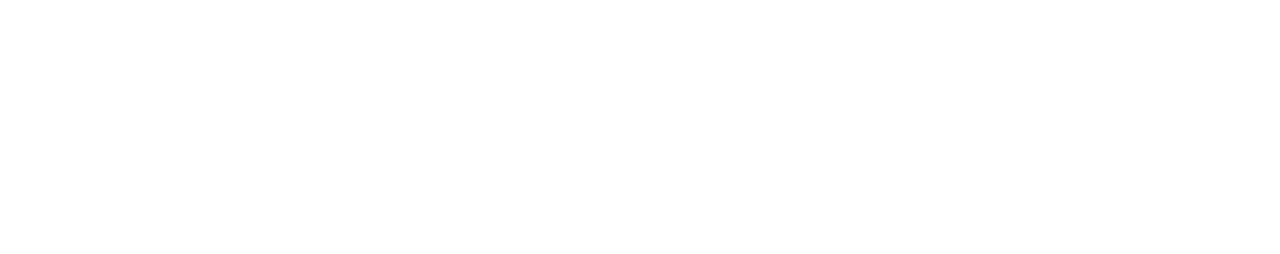
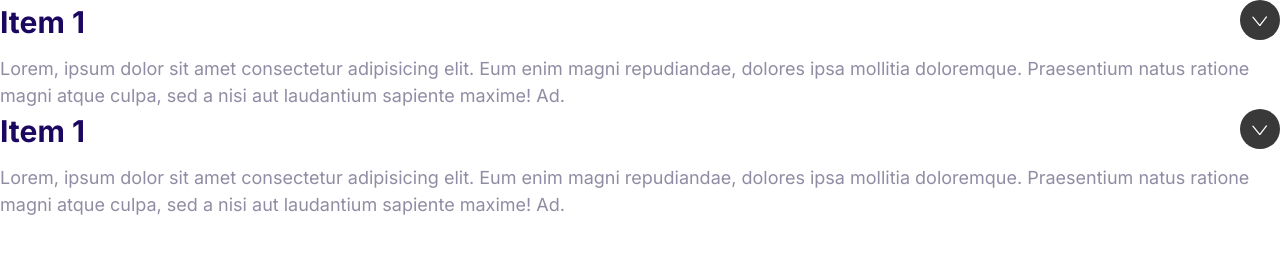
Before and after one commit to jmaletto1/responsive-web-design-challenge, a plain HTML site: page index.html in a window 1280 px wide. Drawn offline with Linux system fonts and the light colour scheme.

Commit message:
Create collapsible components

```diff
--- a/css/styles.css
+++ b/css/styles.css
@@ -561,3 +561,37 @@ a {
     margin: 0 2rem;
   }
 }
+
+/* Collapsibles */
+.collapsible__header {
+  display: flex;
+  justify-content: space-between;
+}
+
+.collapsible__heading {
+  margin-top: 0;
+  font-size: 3rem;
+}
+
+.collapsible__chevron {
+  transform: rotate(-90deg);
+  transition: transform 0.3s;
+}
+
+.collapsible__content {
+  /* display: none; */
+  max-height: 0;
+  overflow: hidden;
+  opacity: 0;
+  transition: all 0.3s;
+}
+
+.collapsible--expanded .collapsible__chevron {
+  transform: rotate(0);
+}
+
+.collapsible--expanded .collapsible__content {
+  /* display: block; */
+  max-height: 100vh;
+  opacity: 1;
+}
--- a/index.html
+++ b/index.html
@@ -13,5 +13,33 @@
     <link rel="stylesheet" href="css/styles.css" />
     <title>Moshify</title>
   </head>
-  <body></body>
+  <body>
+    <div class="collapsible collapsible--expanded">
+      <header class="collapsible__header">
+        <h2 class="collapsible__heading">Item 1</h2>
+        <svg class="icon icon--white collapsible__chevron">
+          <use xlink:href="images/sprite.svg#chevron"></use>
+        </svg>
+      </header>
+      <div class="collapsible__content">
+        Lorem, ipsum dolor sit amet consectetur adipisicing elit. Eum enim magni
+        repudiandae, dolores ipsa mollitia doloremque. Praesentium natus ratione
+        magni atque culpa, sed a nisi aut laudantium sapiente maxime! Ad.
+      </div>
+    </div>
+    <div class="collapsible collapsible--expanded">
+      <header class="collapsible__header">
+        <h2 class="collapsible__heading">Item 1</h2>
+        <svg class="icon icon--white collapsible__chevron">
+          <use xlink:href="images/sprite.svg#chevron"></use>
+        </svg>
+      </header>
+      <div class="collapsible__content">
+        Lorem, ipsum dolor sit amet consectetur adipisicing elit. Eum enim magni
+        repudiandae, dolores ipsa mollitia doloremque. Praesentium natus ratione
+        magni atque culpa, sed a nisi aut laudantium sapiente maxime! Ad.
+      </div>
+    </div>
+    <script src="js/main.js"></script>
+  </body>
 </html>
--- /dev/null
+++ b/js/main.js
@@ -0,0 +1,6 @@
+const collapsibles = document.querySelectorAll(".collapsible");
+collapsibles.forEach((item) =>
+  item.addEventListener("click", function () {
+    this.classList.toggle("collapsible--expanded");
+  })
+);
```
Also changed, not shown: components/collapsible.html (added, +13 -0 lines).
